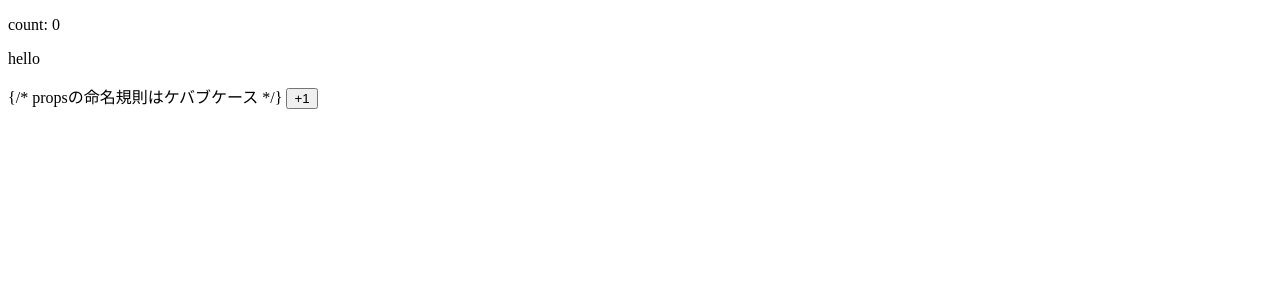
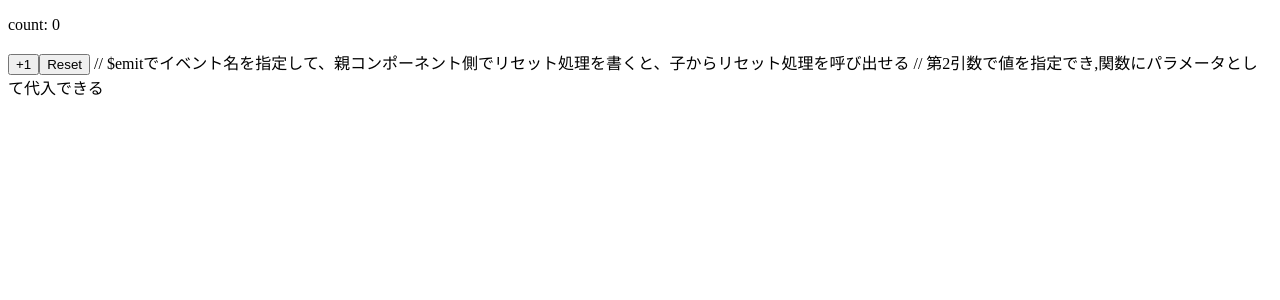
Before and after one commit to 13tyh/Vue_practice, a Vue app: page / in a window 1280 px wide. Shown: the top 300 px of the page. Built offline with nearby package versions, Linux system fonts and the light colour scheme.

Commit message:
子から親に対して通信する方法(emit)、引数をemitに渡氏データを親に渡す

```diff
--- a/src/App.vue
+++ b/src/App.vue
@@ -1,10 +1,14 @@
 <script setup>
 import { ref } from 'vue'
-import ShowCount from './components/ShowCount.vue'
+import ResetButton from './components/ResetButton.vue'
 const count = ref(0)
+// function onReset(value) {
+// count.value = value
+// }
 </script>
 <template>
-  <ShowCount :foo="count" bar="hello" />
-  {/* propsの命名規則はケバブケース */}
+  <p>count: {{ count }}</p>
   <button @click="count++">+1</button>
+  <ResetButton @reset="count = $event" />
+  <!-- <ResetButton @reset="onReset" /> -->
 </template>
--- /dev/null
+++ b/src/components/ResetButton.vue
@@ -0,0 +1,6 @@
+<template>
+  <button @click="$emit('reset', 100)">Reset</button>
+  //
+  $emitでイベント名を指定して、親コンポーネント側でリセット処理を書くと、子からリセット処理を呼び出せる
+  // 第2引数で値を指定でき,関数にパラメータとして代入できる
+</template>
--- a/src/components/ShowCount.vue
+++ /dev/null
@@ -1,11 +0,0 @@
-<script setup>
-defineProps({
-  foo: { Number, default: 100 },
-  bar: { String, required: true },
-})
-</script>
-
-<template>
-  <p>count: {{ foo }}</p>
-  <p>{{ bar }}</p>
-</template>
```
